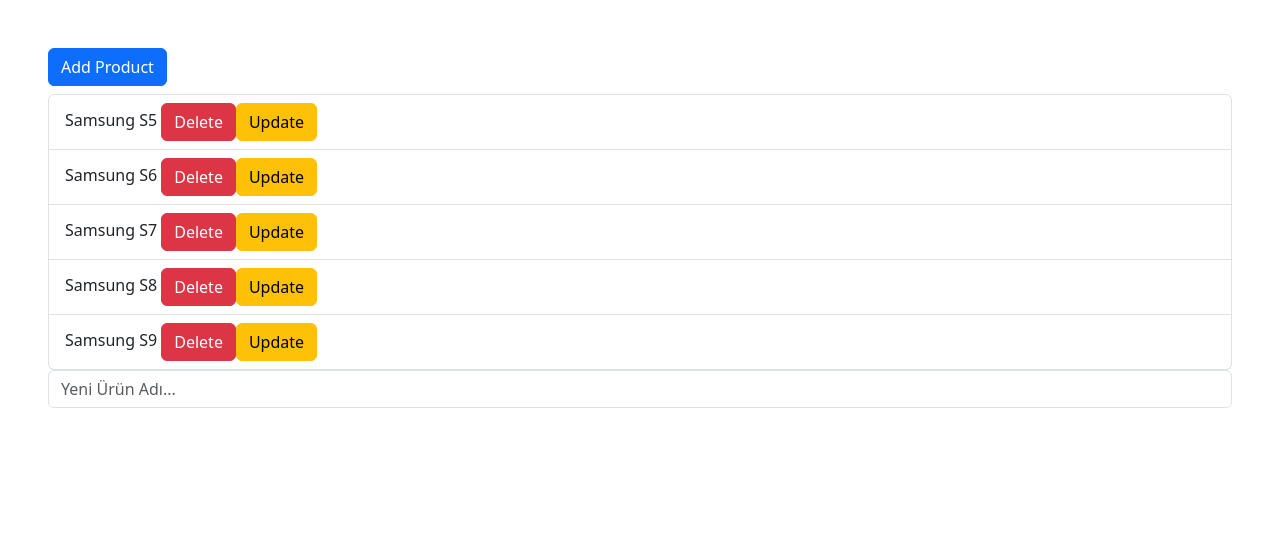
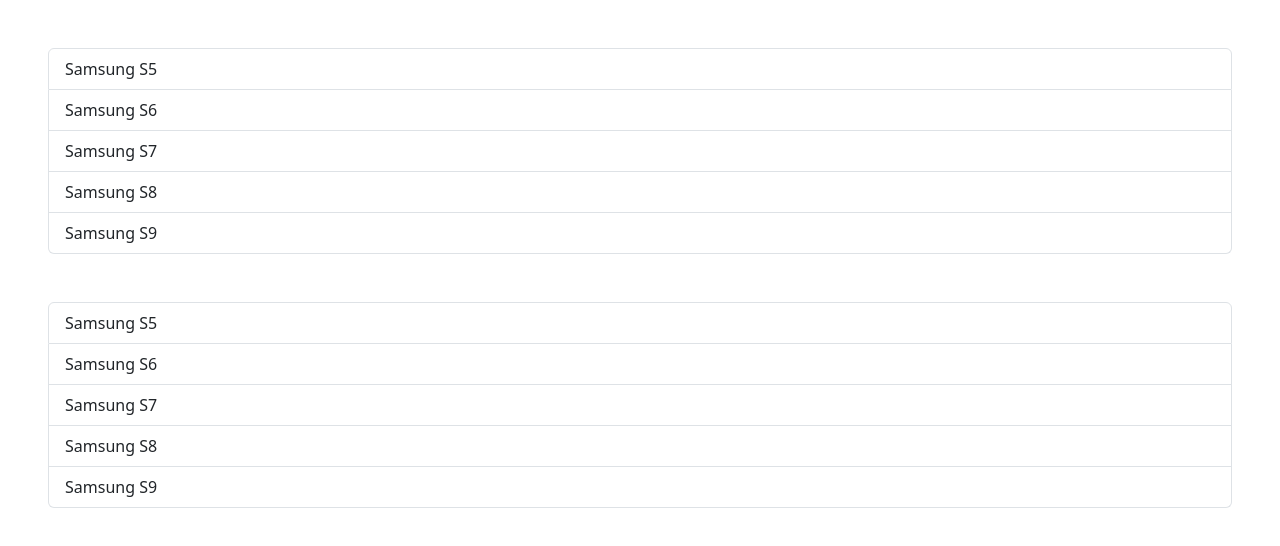
Before and after one commit to orucyusa/AngularTrain, an Angular app: page / in a window 1280 px wide. Shown: the top 546 px of the page. Built offline with nearby package versions, Linux system fonts and the light colour scheme.

Commit message:
NgTemplate-Products

```diff
--- a/src/app/product.component.html
+++ b/src/app/product.component.html
@@ -1,11 +1,22 @@
-<div class="m-5">
-    <button class="btn btn-primary" (click)="addProduct(deneme)">Add Product</button>
+
+
+<ng-template
+    [ngTemplateOutlet]="productList";
+    [ngTemplateOutletContext]="{products: model.getProducts() }">
+</ng-template>
+
+<ng-template
+    [ngTemplateOutlet]="productList";
+    [ngTemplateOutletContext]="{products: model.getProducts()  }">
+</ng-template>
+
+
+<ng-template #productList let-products="products">
+    <div class="m-5">
         <ul class="list-group mt-2">
-            <li *ngFor="let product of model.getProducts();" class="list-group-item">
+            <li *ngFor="let product of products;" class="list-group-item">
                 {{product.name}}
-                <button class="btn btn-danger" (click)="deleteProduct(product)">Delete</button>
-                <button class="btn btn-warning" (click)="updateProduct(product, deneme)">Update</button>
             </li>
         </ul>
-        <input #deneme type="text" class="form-control" placeholder="Yeni Ürün Adı..." aria-label="Username" aria-describedby="basic-addon1">
-</div>
+    </div>
+</ng-template>
```
